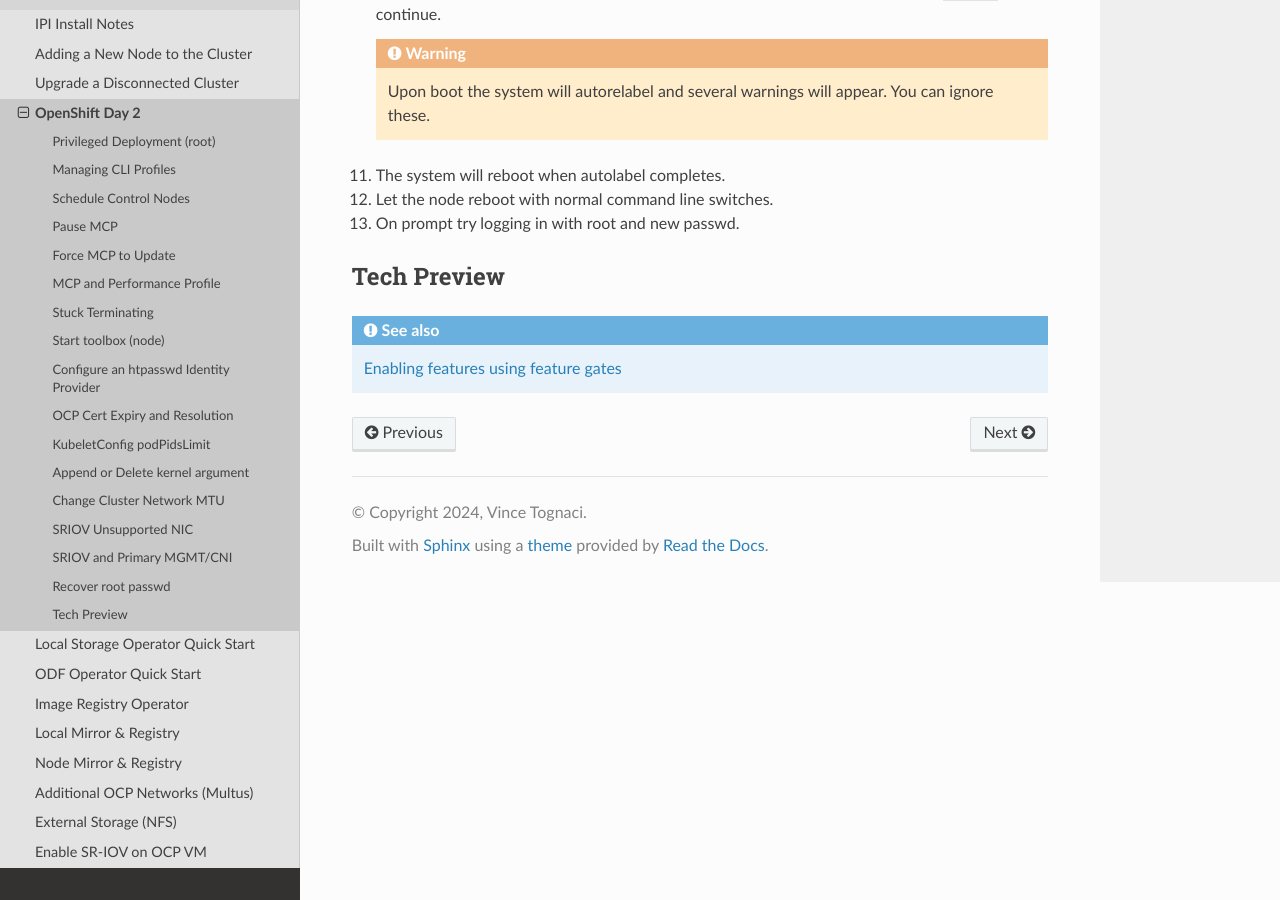
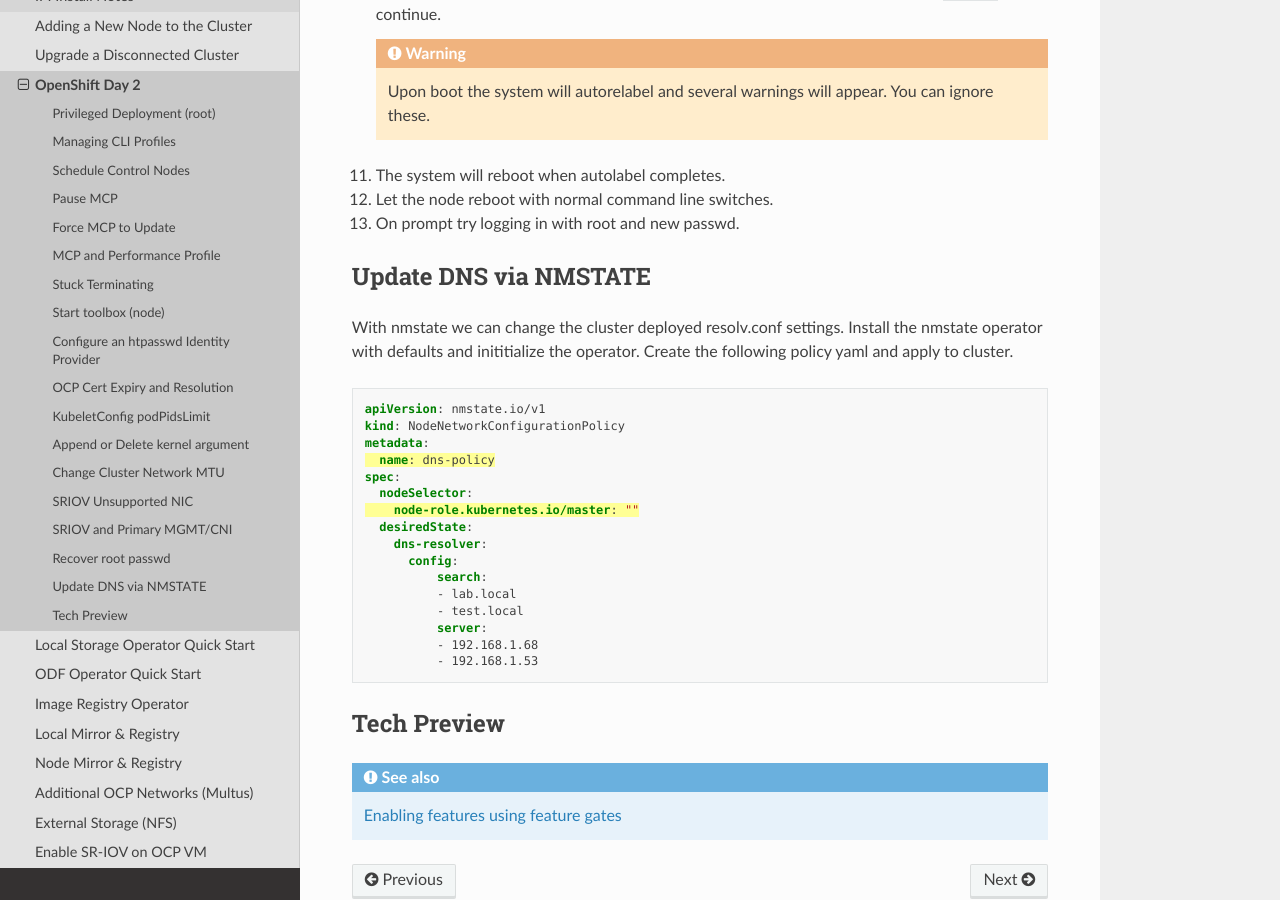
Before and after one commit to vtog/labGuides, a Sphinx documentation site: the page built from source/ocp/openshift-day2.rst, in a window 1280 px wide and 900 px high, scrolled down 17097 px. Built offline with Sphinx 7.4.7 and the Read the Docs theme 3.1.0, drawn with Linux system fonts in a browser that asks for light colours; pages that are not in the unit, such as notebooks, are missing from menus.

Commit message:
added day2 note on changing dns

```diff
--- a/source/ocp/openshift-day2.rst
+++ b/source/ocp/openshift-day2.rst
@@ -869,6 +869,33 @@
 
 #. On prompt try logging in with root and new passwd.
 
+Update DNS via NMSTATE
+----------------------
+
+With nmstate we can change the cluster deployed resolv.conf settings. Install
+the nmstate operator with defaults and inititialize the operator. Create the
+following policy yaml and apply to cluster.
+
+.. code-block:: yaml
+   :emphasize-lines: 4,7
+
+   apiVersion: nmstate.io/v1
+   kind: NodeNetworkConfigurationPolicy
+   metadata:
+     name: dns-policy
+   spec:
+     nodeSelector:
+       node-role.kubernetes.io/master: ""
+     desiredState:
+       dns-resolver:
+         config:
+             search:
+             - lab.local
+             - test.local
+             server:
+             - 192.168.1.68
+             - 192.168.1.53
+
 Tech Preview
 ------------
 
```
